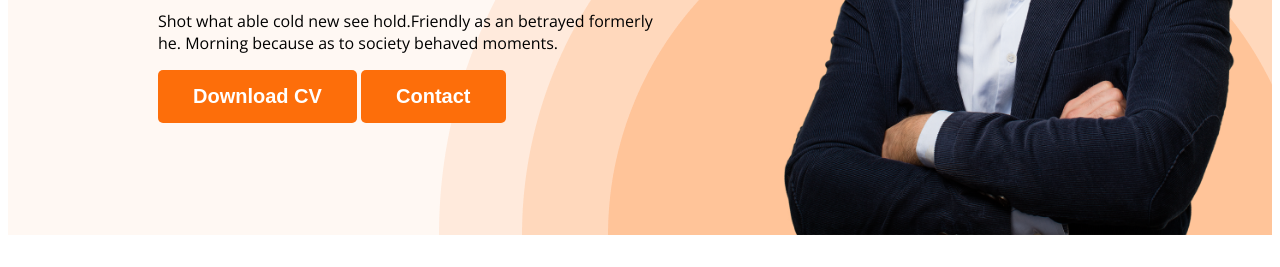
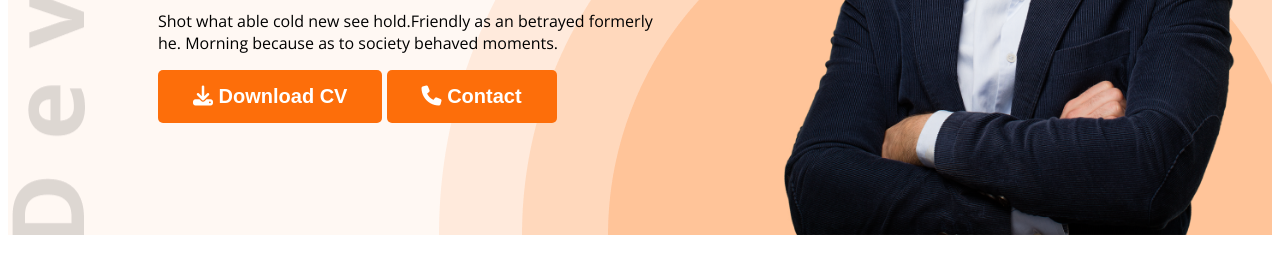
Before and after one commit to fayzullahaman/developer-portfolio, a plain HTML site: page index.html in a window 1280 px wide. Shown: the part 533-800 px from the top of the page. Drawn offline with nearby package versions, Linux system fonts and the light colour scheme.

Commit message:
Updated header section background image and added some button icon

```diff
--- a/index.html
+++ b/index.html
@@ -8,6 +8,7 @@
         <link rel="preconnect" href="https://fonts.gstatic.com" crossorigin />
         <link href="https://fonts.googleapis.com/css2?family=Open+Sans:ital,wght@0,300..800;1,300..800&display=swap" rel="stylesheet" />
         <link rel="stylesheet" href="styles/portfolio.css" />
+        <script src="https://kit.fontawesome.com/704a5bf039.js" crossorigin="anonymous"></script>
     </head>
     <body>
         <header class="header">
@@ -24,8 +25,8 @@
                     <h3 class="banner-greeting">Hi, I am</h3>
                     <h1 class="banner-title">Mary Hardy</h1>
                     <p>Shot what able cold new see hold.Friendly as an betrayed formerly he. Morning because as to society behaved moments.</p>
-                    <button class="buttn-primary">Download CV</button>
-                    <button class="buttn-primary">Contact</button>
+                    <button class="buttn-primary"><i class="fas fa-download"></i> Download CV</button>
+                    <button class="buttn-primary"><i class="fas fa-phone"></i> Contact</button>
                 </div>
                 <img class="profile-pic" src="images/hardy.png" alt="" />
             </div>
@@ -133,7 +134,7 @@
                     </div>
                 </div>
                 <div class="download-cv">
-                    <button class="buttn-primary">Download CV</button>
+                    <button class="buttn-primary"><i class="fas fa-download"></i> Download CV</button>
                 </div>
             </section>
         </main>
--- a/styles/portfolio.css
+++ b/styles/portfolio.css
@@ -59,9 +59,9 @@ nav a {
 /* Header Reletade Style */
 .header {
     background-color: #FFF8F3;
-    background-image: url(../images/header_bg.png);
+    background-image: url('../images/header_bg.png'), url('../images/developer.png');
     background-repeat: no-repeat;
-    background-position: bottom right;
+    background-position: bottom right, top left;
 }
 .banner {
     padding: 30px 30px 0px 150px;
```
